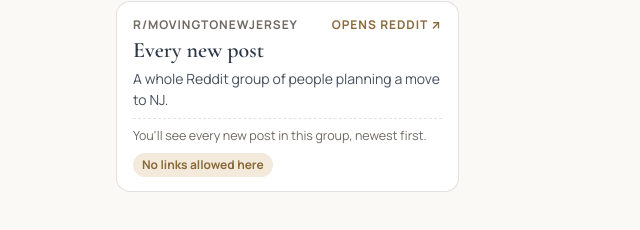
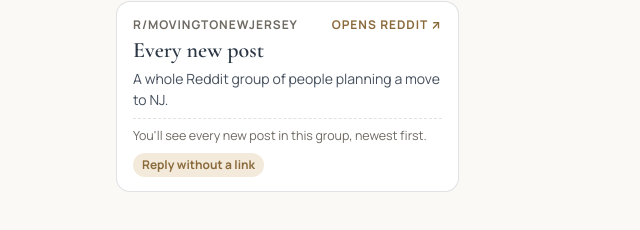
Before and after one commit to JGcitytosuburbs/radar, a plain HTML site: page index.html in a window 1280 px wide. Shown: the part 799-1029 px from the top of the page, 0-640 px from the left. Drawn offline with nearby package versions, Linux system fonts and the light colour scheme.

Commit message:
Clearer tags: 'Link to include' and 'Reply without a link'
Co-Authored-By: Claude Opus 5.5 <noreply@anthropic.com>

```diff
--- a/index.html
+++ b/index.html
@@ -494,13 +494,13 @@ function toast(t){const el=$("toast");el.textContent=t;el.classList.add("on");cl
 /* ===== EDIT HERE: each Reddit group's rules, checked by hand (Nov 2026) =====
    ok = agents can answer and mention their services · nopitch = helpful answers only, may say "I'm an agent", no links, no DMs · no = no agents */
 const RULES={
-  newjersey:["ok","Links OK"],
-  movingtonewjersey:["nopitch","No links allowed here"],
-  hoboken:["ok","Links OK"],
-  jerseycity:["ok","Links OK"],
-  nycapartments:["nopitch","No links allowed here"],
-  firsttimehomebuyer:["nopitch","No links allowed here"],
-  movingtonyc:["nopitch","No links allowed here"]
+  newjersey:["ok","Links OK in replies"],
+  movingtonewjersey:["nopitch","Reply without a link"],
+  hoboken:["ok","Links OK in replies"],
+  jerseycity:["ok","Links OK in replies"],
+  nycapartments:["nopitch","Reply without a link"],
+  firsttimehomebuyer:["nopitch","Reply without a link"],
+  movingtonyc:["nopitch","Reply without a link"]
   // r/AskNYC removed: no promotion, and it sends moving questions to r/movingtonyc.
   // r/Brooklyn removed: bans buying/renting/broker posts, contact info and links to your business.
   // r/astoria removed: bans apartment, broker and real estate posts.
@@ -512,7 +512,7 @@ const SHARE={nj:["Commute map","movinwithgoodkin.com/commute-map"],nyc:["NYC buy
 function flag(sub,list){const r=RULES[(sub||"").toLowerCase()];if(!r)return"";
   if(!list)return`<span class="flag ${r[0]}">${r[1]}</span>`;
   const s=SHARE[list]||SHARE.nj;
-  return r[0]==="ok"?`<span class="flag ok">Link to share: ${s[0]}</span>`:`<span class="flag ${r[0]}">No links allowed here</span>`}
+  return r[0]==="ok"?`<span class="flag ok">Link to include: ${s[0]}</span>`:`<span class="flag ${r[0]}">Reply without a link</span>`}
 /* ===== EDIT HERE: Reddit feeds (newest posts first). Feedly or any news app can follow them. ===== */
 const RS=(sub,q)=>"https://www.reddit.com/r/"+sub+"/search.rss?q="+encodeURIComponent(q)+"&restrict_sr=1&sort=new";
 const RNEW=sub=>"https://www.reddit.com/r/"+sub+"/new/.rss";
```
